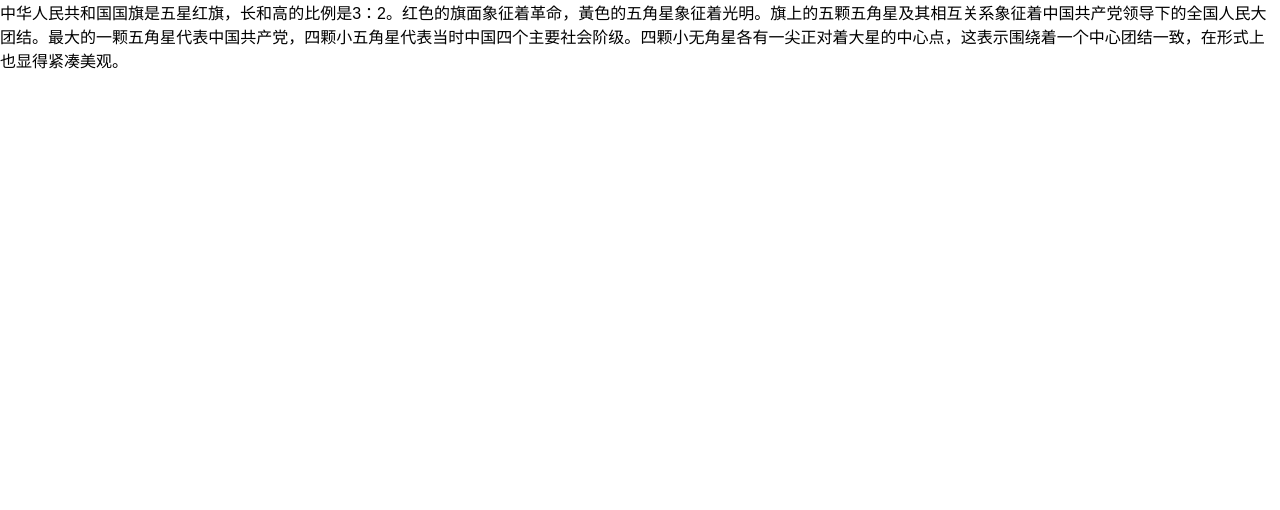
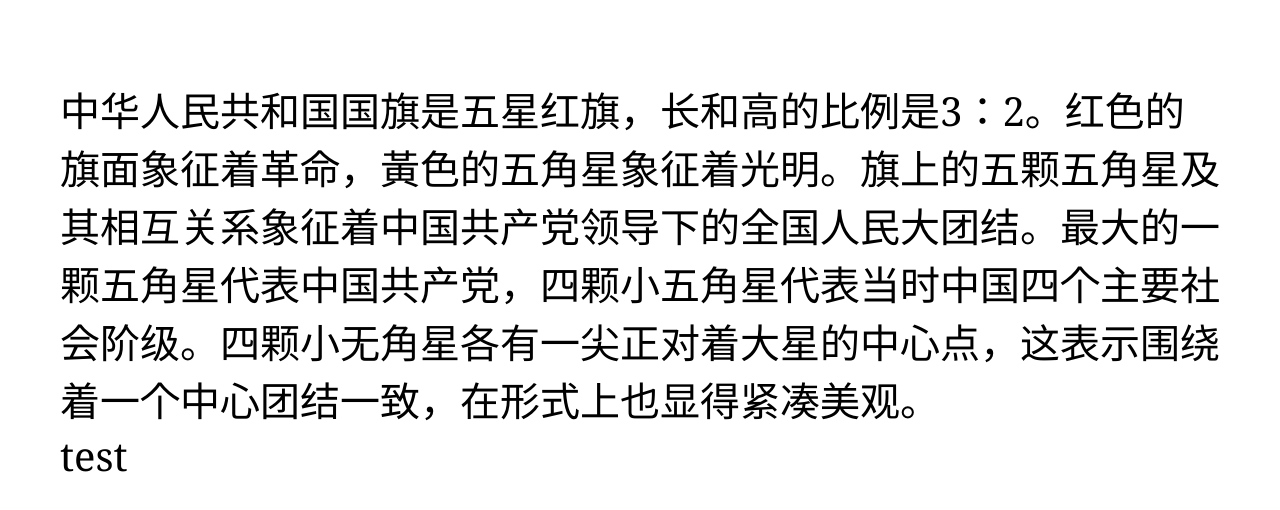
Before and after one commit to cpsmith27/chinese-annotator, a React (Create React App) app in the folder frontend/: page / in a window 1280 px wide. Shown: the top 510 px of the page. Built offline with nearby package versions, Linux system fonts and the light colour scheme.

Commit message:
Introduce a vocabulary store, and start some component communication.

```diff
--- a/frontend/src/components/Document.js
+++ b/frontend/src/components/Document.js
@@ -1,15 +1,47 @@
 import React, { Component } from "react";
 import PropTypes from "prop-types";
 import Paragraph from "./Paragraph.js";
+import VocabStore from "./VocabStore.js";
 
 class Document extends Component {
+  constructor(props) {
+    super(props);
+    this.updateItemStore = this.tempUpdateItemStore.bind(this);
+    this.tempItemStore = {};
+  }
+
+  tempUpdateItemStore(key, value) {
+    this.tempItemStore[key] = value;
+  }
+  finalUpdateItemStore(key, value) {
+    let item = {};
+    item[key] = value;
+    this.itemStore.setState(item);
+  }
+
+  componentDidMount() {
+    this.itemStore.setState(this.tempItemStore);
+    this.updateItemStore = this.finalUpdateItemStore.bind(this);
+  }
+
   render() {
-    console.log("Document received: " + this.props.paragraphs);
     return (
       <div className="ca-document">
-        {this.props.paragraphs.map((p, i) => (
-          <Paragraph segmentGroups={p} key={i} />
-        ))}
+        <div className="ca-text">
+          {this.props.paragraphs.map((p, i) => (
+            <Paragraph
+              segmentGroups={p}
+              key={i}
+              id={"p" + i}
+              updateItemStore={this.updateItemStore}
+            />
+          ))}
+        </div>
+        <VocabStore
+          ref={instance => {
+            this.itemStore = instance;
+          }}
+        />
       </div>
     );
   }
--- a/frontend/src/components/Paragraph.js
+++ b/frontend/src/components/Paragraph.js
@@ -4,11 +4,15 @@ import SegmentGroup from "./SegmentGroup.js";
 
 class Paragraph extends Component {
   render() {
-    console.log("Paragraph received: " + this.props.segmentGroups);
     return (
       <div className="ca-paragraph">
         {this.props.segmentGroups.map((combinations, i) => (
-          <SegmentGroup combinations={combinations} key={i} />
+          <SegmentGroup
+            combinations={combinations}
+            key={i}
+            id={this.props.id + "sg" + i}
+            updateItemStore={this.props.updateItemStore}
+          />
         ))}
       </div>
     );
@@ -16,7 +20,8 @@ class Paragraph extends Component {
 }
 
 Paragraph.propTypes = {
-  segmentGroups: PropTypes.arrayOf(PropTypes.array).isRequired
+  segmentGroups: PropTypes.arrayOf(PropTypes.array).isRequired,
+  updateItemStore: PropTypes.func.isRequired
 };
 
 export default Paragraph;
--- a/frontend/src/components/SegmentGroup.js
+++ b/frontend/src/components/SegmentGroup.js
@@ -2,18 +2,20 @@ import React, { Component } from "react";
 import PropTypes from "prop-types";
 
 class SegmentGroup extends Component {
+  constructor(props) {
+    super(props);
+    this.current = props.combinations[0].join();
+  }
+
   render() {
-    console.log("SegmentGroup: " + this.props.combinations[0]);
-    return (
-      <span className="ca-segment-group">
-        {this.props.combinations[0].join()}
-      </span>
-    );
+    this.props.updateItemStore(this.props.id, this.current);
+    return <span className="ca-segment-group">{this.current}</span>;
   }
 }
 
 SegmentGroup.propTypes = {
-  combinations: PropTypes.arrayOf(PropTypes.array).isRequired
+  combinations: PropTypes.arrayOf(PropTypes.array).isRequired,
+  updateItemStore: PropTypes.func.isRequired
 };
 
 export default SegmentGroup;
--- /dev/null
+++ b/frontend/src/components/VocabStore.js
@@ -0,0 +1,17 @@
+import React, { Component } from "react";
+import PropTypes from "prop-types";
+
+class VocabStore extends Component {
+  constructor(props) {
+    super(props);
+    this.state = {};
+  }
+
+  render() {
+    return <div className="ca-vocab-store">test</div>;
+  }
+}
+
+VocabStore.propTypes = {};
+
+export default VocabStore;
--- a/frontend/src/index.css
+++ b/frontend/src/index.css
@@ -1,5 +1,13 @@
 body {
   margin: 0;
   padding: 0;
-  font-family: sans-serif;
+  width: 100%;
+  height: 100%;
+  overflow: hidden;
+  font-family: Georgia, "KaiTi", "楷体", STKaiti, "华文楷体", serif;
+  font-size: 40px;
 }
+
+.ca-document {
+  padding: 80px 60px;
+}
```
